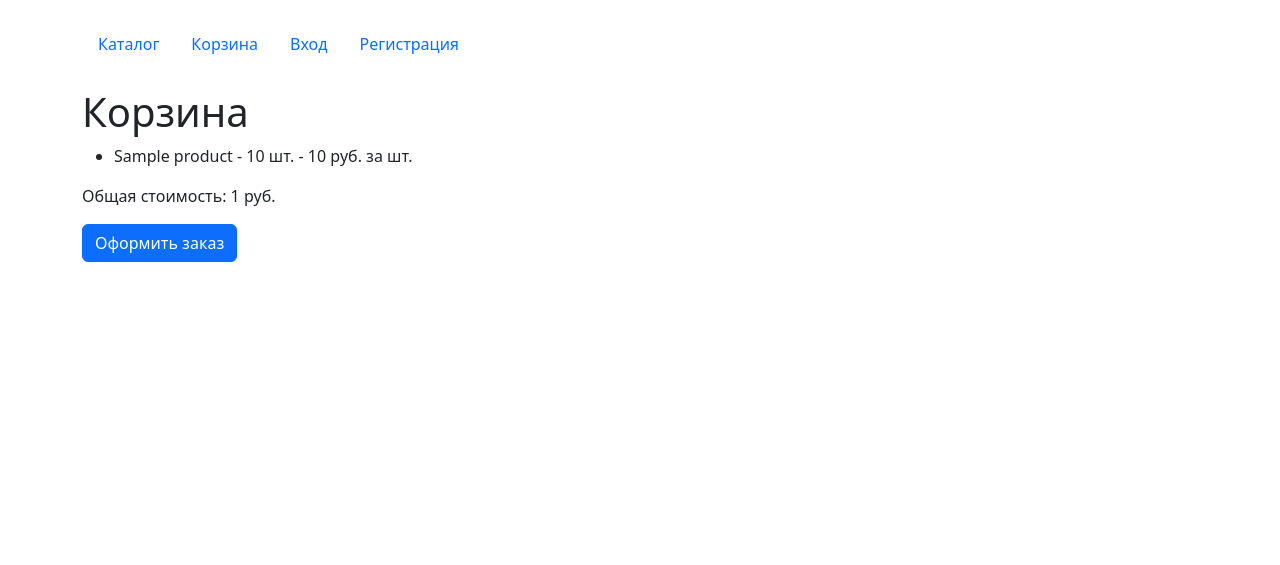
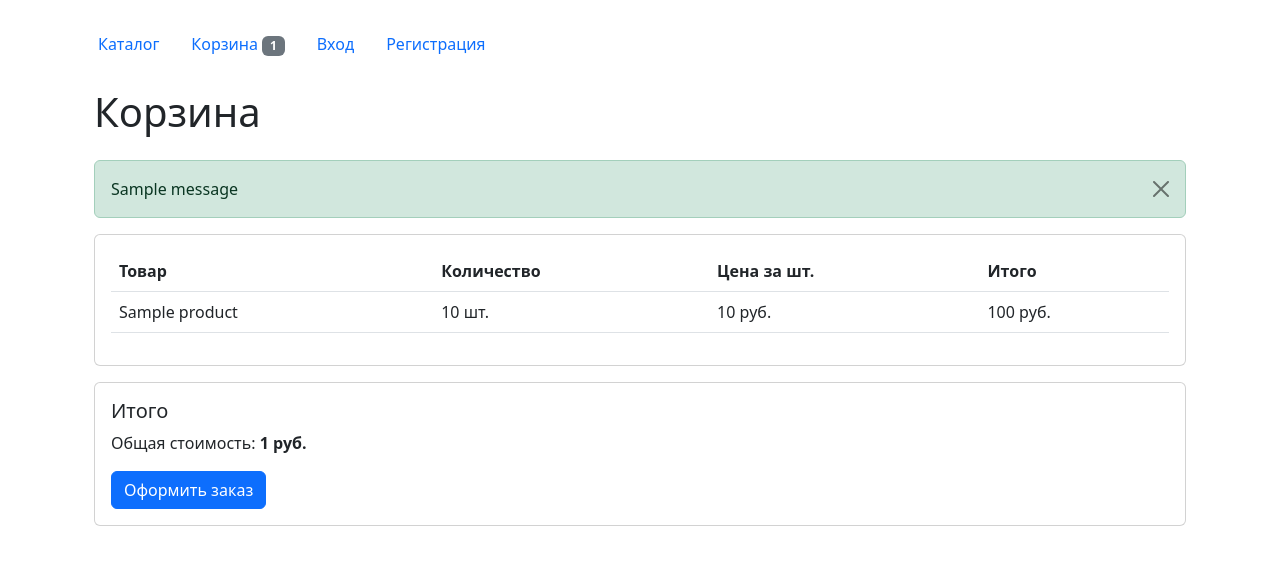
Before and after one commit to NewalexOA/FlowerShop, a Django app: template core/templates/core/cart.html in a window 1280 px wide. Shown: the top 565 px of the page. Run offline with Django 3.2, Linux system fonts and the light colour scheme; the template is opened without the code that fills it: most values are stand-ins (such as "Sample title", 1, 10 or a date in 2020); one stand-in notice (Sample message) is shown.

Commit message:
Адаптация интерфейса для мобильных устройств и улучшение функциональности корзины
- Оптимизирована верстка корзины для корректного отображения на мобильных устройствах
- Добавлены стили для улучшения читаемости таблицы и кнопок на маленьких экранах
- Реализовано отображение количества товаров в корзине в навигационном меню
- Добавлен контекстный процессор для подсчета товаров в корзине

Эти изменения улучшают пользовательский опыт на мобильных устройствах и предоставляют более наглядную информацию о состоянии корзины.

```diff
--- a/FlowerShop/settings.py
+++ b/FlowerShop/settings.py
@@ -70,6 +70,7 @@ TEMPLATES = [
                 'django.template.context_processors.request',
                 'django.contrib.auth.context_processors.auth',
                 'django.contrib.messages.context_processors.messages',
+                'core.context_processors.cart_item_count',
             ],
         },
     },
--- a/core/static/core/styles.css
+++ b/core/static/core/styles.css
@@ -50,3 +50,22 @@
         margin-top: 0.5rem;
     }
 }
+
+@media (max-width: 576px) {
+    .card-body {
+        padding: 1rem !important;
+    }
+    .fs-3 {
+        font-size: 1.5rem !important;
+    }
+    .fs-5 {
+        font-size: 1rem !important;
+    }
+    .table th, .table td {
+        font-size: 0.8rem;
+    }
+    .btn {
+        padding: 0.375rem 0.75rem;
+        font-size: 0.875rem;
+    }
+}
--- a/core/templates/core/cart.html
+++ b/core/templates/core/cart.html
@@ -1,16 +1,60 @@
 {% extends "core/base.html" %}
+
+{% load custom_filters %}
 
 {% block title %}Корзина{% endblock %}
 
 {% block content %}
-    <h1>Корзина</h1>
-    <ul>
-        {% for cart_product in products %}
-            <li>{{ cart_product.product.name }} - {{ cart_product.quantity }} шт. - {{ cart_product.product.price }} руб. за шт.</li>
-        {% endfor %}
-    </ul>
-    <p>Общая стоимость: {{ total_price }} руб.</p>
-    <a href="{% url 'checkout' %}" class="btn btn-primary">Оформить заказ</a>
+    <div class="container mt-4">
+        <h1 class="mb-4">Корзина</h1>
+        {% if messages %}
+            {% for message in messages %}
+                <div class="alert alert-{{ message.tags }} alert-dismissible fade show" role="alert">
+                    {{ message }}
+                    <button type="button" class="btn-close" data-bs-dismiss="alert" aria-label="Close"></button>
+                </div>
+            {% endfor %}
+        {% endif %}
+        {% if products %}
+            <div class="card">
+                <div class="card-body">
+                    <div class="table-responsive">
+                        <table class="table">
+                            <thead>
+                                <tr>
+                                    <th>Товар</th>
+                                    <th>Количество</th>
+                                    <th>Цена за шт.</th>
+                                    <th>Итого</th>
+                                </tr>
+                            </thead>
+                            <tbody>
+                                {% for cart_product in products %}
+                                    <tr>
+                                        <td>{{ cart_product.product.name }}</td>
+                                        <td>{{ cart_product.quantity }} шт.</td>
+                                        <td>{{ cart_product.product.price }} руб.</td>
+                                        <td>{{ cart_product.product.price|multiply:cart_product.quantity }} руб.</td>
+                                    </tr>
+                                {% endfor %}
+                            </tbody>
+                        </table>
+                    </div>
+                </div>
+            </div>
+            <div class="card mt-3">
+                <div class="card-body">
+                    <h5 class="card-title">Итого</h5>
+                    <p class="card-text">Общая стоимость: <strong>{{ total_price }} руб.</strong></p>
+                    <a href="{% url 'checkout' %}" class="btn btn-primary">Оформить заказ</a>
+                </div>
+            </div>
+        {% else %}
+            <div class="alert alert-info" role="alert">
+                Ваша корзина пуста. <a href="{% url 'home' %}" class="alert-link">Перейти в каталог</a>
+            </div>
+        {% endif %}
+    </div>
 {% endblock %}
 
 {% block extra_js %}
--- a/core/templates/core/partials/navbar.html
+++ b/core/templates/core/partials/navbar.html
@@ -1,6 +1,11 @@
 <nav class="nav nav-pills my-4">
     <a class="nav-link {% if request.path == '/' %}active{% endif %}" {% if request.path == '/' %}aria-current="page"{% endif %} href="{% url 'home' %}">Каталог</a>
-    <a class="nav-link {% if 'cart_view' in request.path %}active{% endif %}" href="{% url 'cart_view' %}">Корзина</a>
+    <a class="nav-link {% if 'cart_view' in request.path %}active{% endif %}" href="{% url 'cart_view' %}">
+        Корзина
+        {% if cart_item_count > 0 %}
+            <span class="badge bg-secondary">{{ cart_item_count }}</span>
+        {% endif %}
+    </a>
     {% if user.is_authenticated %}
         <a class="nav-link" href="{% url 'logout' %}" onclick="event.preventDefault(); document.getElementById('logout-form').submit();">Выход</a>
         <form id="logout-form" method="POST" action="{% url 'logout' %}" style="display: none;">
--- /dev/null
+++ b/core/templatetags/custom_filters.py
@@ -0,0 +1,7 @@
+from django import template
+
+register = template.Library()
+
+@register.filter
+def multiply(value, arg):
+    return value * arg
```
Also changed, not shown: core/context_processors.py (added, +8 -0 lines), core/forms.py (+6 -5 lines), core/templates/core/checkout.html (+17 -3 lines), core/templates/core/home.html (+14 -8 lines), core/templates/core/product_detail.html (+30 -8 lines), core/views.py (+23 -12 lines), 1 other file.
